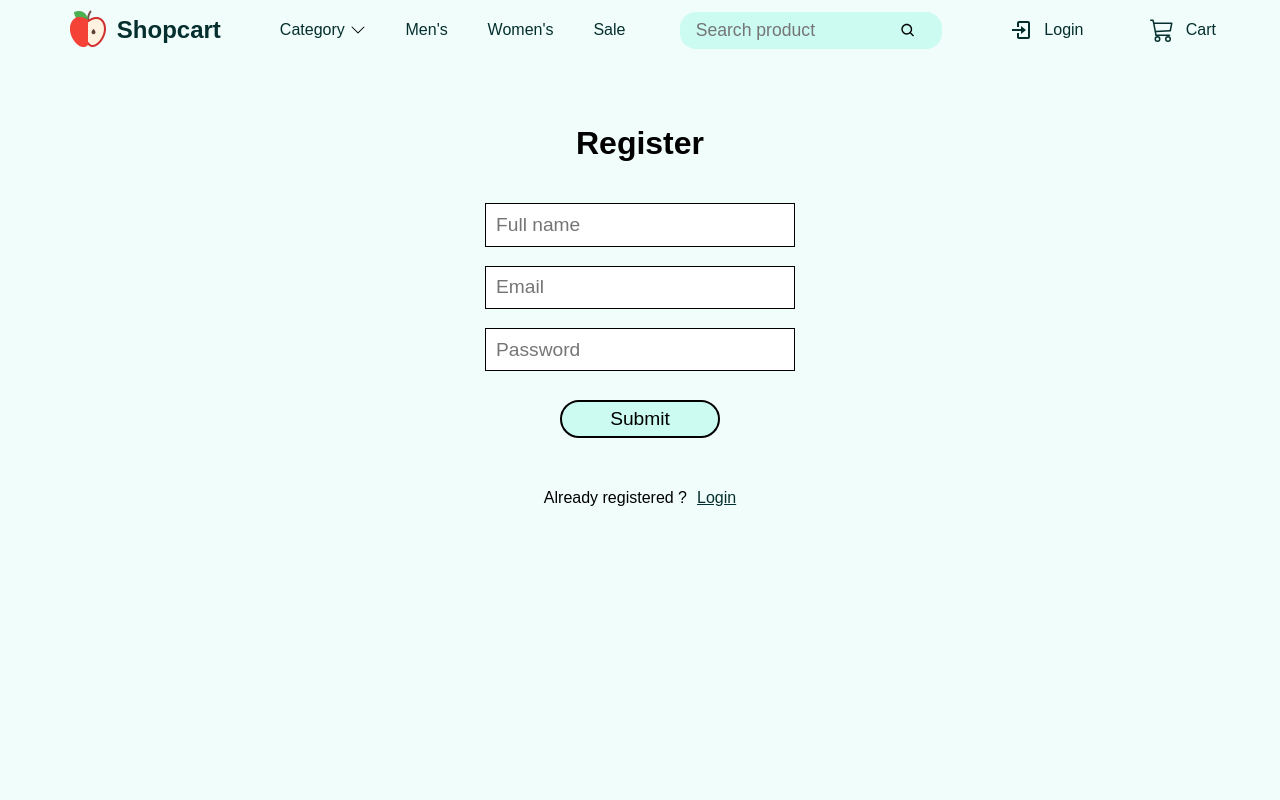
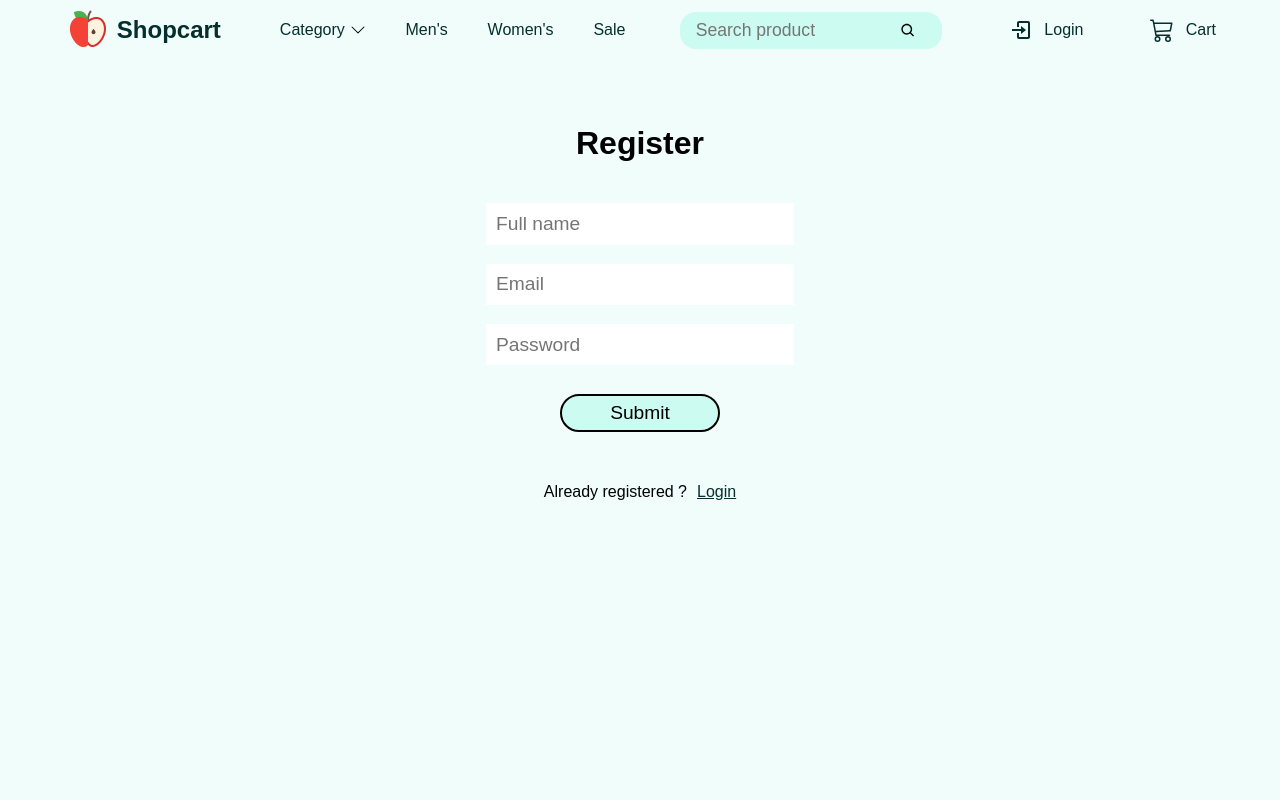
Before and after one commit to 9ovindyadav/e-commerce, a React app in the folder frontend/: page /register in a window 1280 px wide. Shown: the top 800 px of the page. Built offline with nearby package versions, Linux system fonts and the light colour scheme; the HTML template or start-up script is replaced by a standard one.

Commit message:
auth fields

```diff
--- a/frontend/src/Pages/Login.jsx
+++ b/frontend/src/Pages/Login.jsx
@@ -1,13 +1,22 @@
 import { Link } from "react-router-dom"
 import "../sass/login.scss"
+import { useState } from "react";
 
 export const Login = () => {
+
+    const [email,setEmail] = useState("");
+    const [password,setPassword] = useState("");
+
+    const submitHandler = (e) => {
+        e.preventDefault();
+        console.log(email,password);
+    }
   return (
 <div className="container">
-<form action="">
+<form action="" onSubmit={submitHandler}>
     <h1>Login</h1>
-    <input type="text" placeholder="Email"/>
-    <input type="password" placeholder="Password" />
+    <input type="text" onChange={(e)=>setEmail(e.target.value)} placeholder="Email"/>
+    <input type="password" onChange={(e)=>setPassword(e.target.value)} placeholder="Password" />
     <div>
         <Link to={"/forget-password"}>Forget password</Link>
         <Link to={"/reset-password"}>Reset password</Link>
--- a/frontend/src/Pages/Register.jsx
+++ b/frontend/src/Pages/Register.jsx
@@ -1,15 +1,24 @@
 import { Link } from "react-router-dom"
 import "../sass/login.scss"
+import { useState } from "react"
 
 
 export const Register = () => {
+    const [name,setName] = useState("");
+    const [email,setEmail] = useState("");
+    const [password,setPassword] = useState("");
+
+    const submitHandler = (e) => {
+        e.preventDefault();
+        console.log(name,email,password);
+    }
   return (
     <div className="container">
-<form action="">
+<form action="post" onSubmit={submitHandler}>
     <h1>Register</h1>
-    <input type="text" placeholder="Full name" />
-    <input type="email" placeholder="Email"/>
-    <input type="password" placeholder="Password" />
+    <input type="text" onChange={(e)=>setName(e.target.value)} placeholder="Full name" />
+    <input type="email" onChange={(e)=>setEmail(e.target.value)} placeholder="Email"/>
+    <input type="password" onChange={(e)=>setPassword(e.target.value)} placeholder="Password" />
     <button className="btn-register" type="submit">Submit</button>
     <label>Already registered ? <Link to="/login">Login</Link></label>
 </form>
--- a/frontend/src/sass/login.scss
+++ b/frontend/src/sass/login.scss
@@ -20,7 +20,7 @@ form{
     outline: none;
     margin: 0.5em 0;
     width: 90%;
-    border: 1.5px solid black;
+    border: none;
    }
    div{
     display: flex;
```
